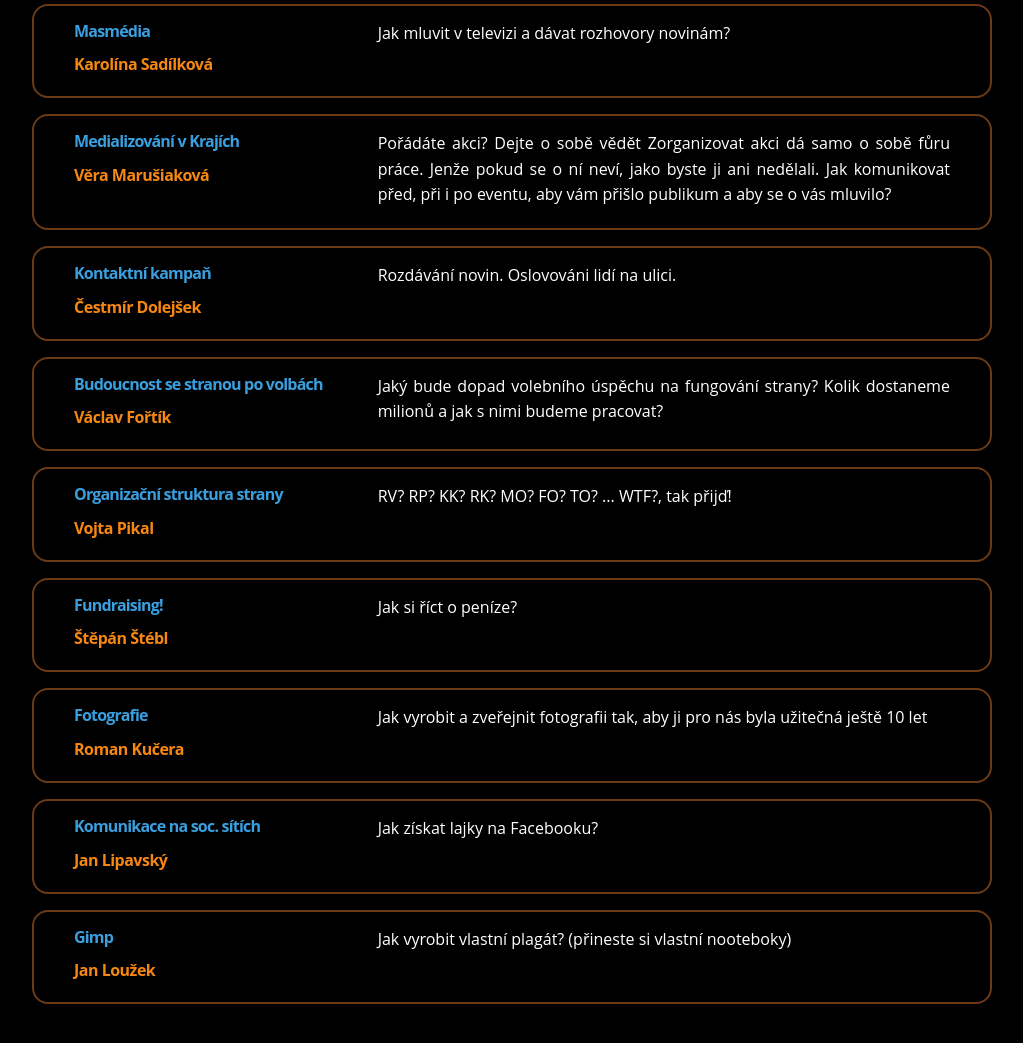
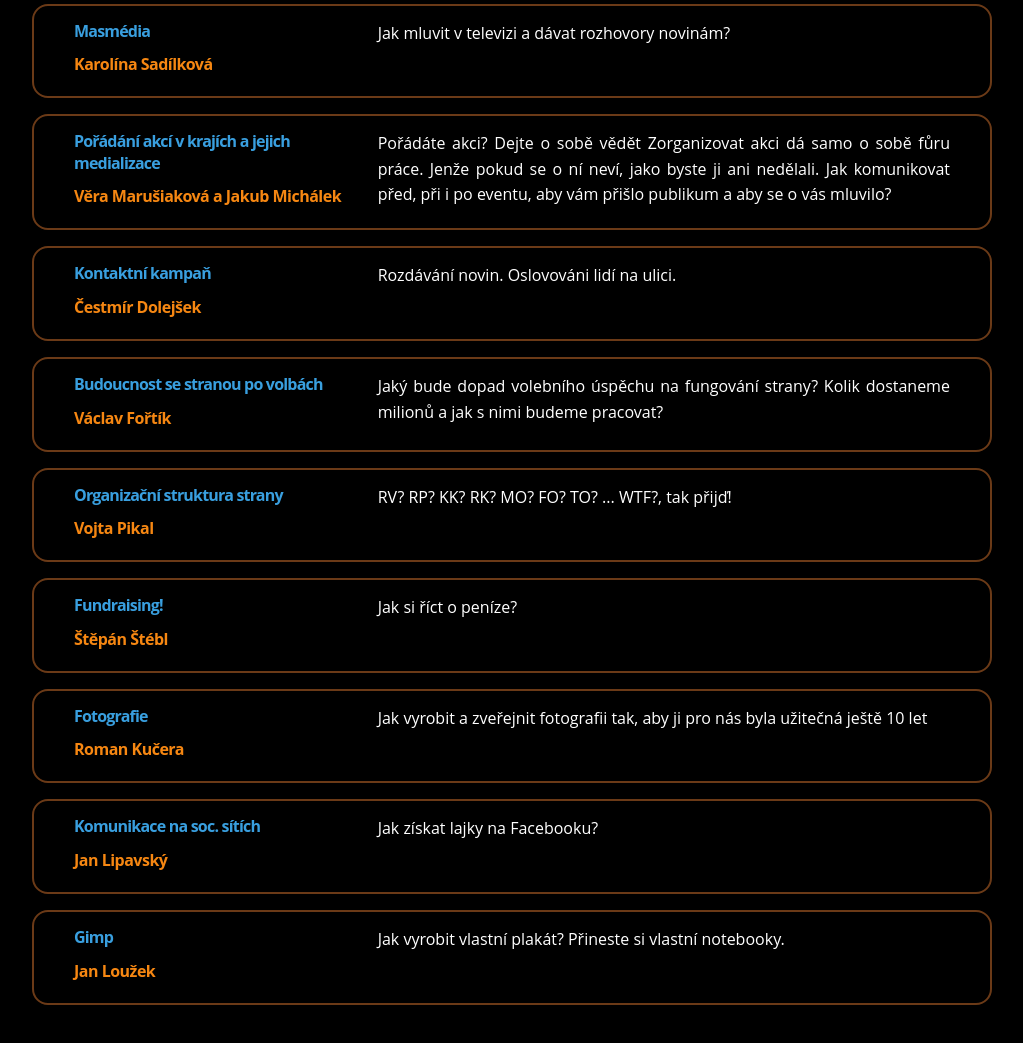
Before and after one commit to pirati-web/piratecon.pirati.cz, a plain HTML site: page index.html in a window 1280 px wide. Shown: the part 3240-4283 px from the top of the page, without its empty margins (128-1151 px from the left). Drawn offline with Linux system fonts and the light colour scheme; a web font is replaced by a local one.

Commit message:
Typos and errors in workshop teasers fixed

```diff
--- a/index.html
+++ b/index.html
@@ -314,8 +314,8 @@
         <article>
           <div class="row">
             <div class="four columns header">
-              <h4>Medializování v Krajích </h4>
-              <h5>Věra Marušiaková </h5>
+              <h4>Pořádání akcí v krajích a jejich medializace </h4>
+              <h5>Věra Marušiaková a Jakub Michálek</h5>
             </div>
             <div class="eight columns">
               <p>Pořádáte akci? Dejte o sobě vědět Zorganizovat akci dá samo o sobě fůru práce. Jenže pokud se o ní neví, jako byste ji ani nedělali. Jak komunikovat před, při i po eventu, aby vám přišlo publikum a aby se o vás mluvilo?</p>
@@ -401,7 +401,7 @@
               <h5>Jan Loužek </h5>
             </div>
             <div class="eight columns">
-              <p> Jak vyrobit vlastní plagát? (přineste si vlastní nooteboky) </p>
+              <p> Jak vyrobit vlastní plakát? Přineste si vlastní notebooky. </p>
             </div>
           </div>
         </article>
```
